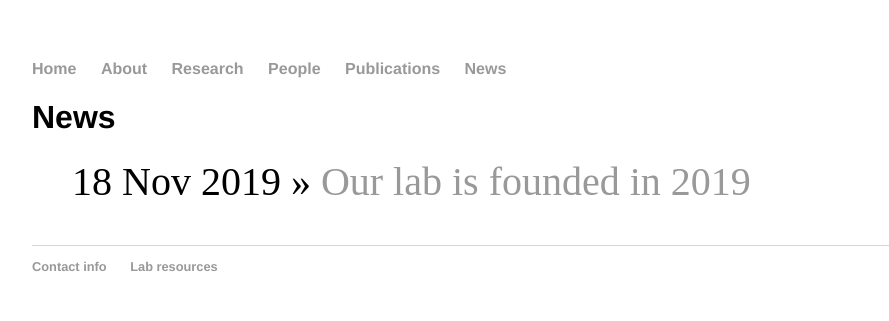
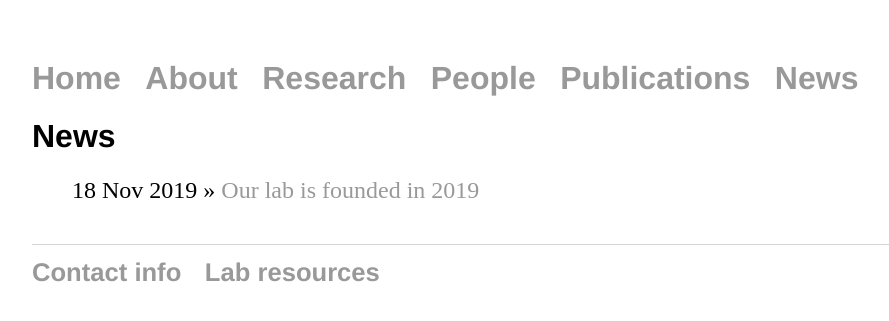
Before and after one commit to wangbenchi/wangbenchi.github.io, a Jekyll site: the page built from news/index.html, in a window 1280 px wide. Shown: the top 321 px of the page, without its empty margins (160-1049 px from the left). Built offline with Jekyll 4.4.1, drawn with Linux system fonts in a browser that asks for light colours.

Commit message:
Update main.css

```diff
--- a/css/main.css
+++ b/css/main.css
@@ -11,6 +11,7 @@ nav ul, footer ul {
 nav ul li, footer ul li {
     display: inline;
     margin-right: 20px;
+    font-size: 2em;
 }
 a {
     text-decoration: none;
@@ -35,7 +36,7 @@ footer {
 
 ul.posts {
     margin: 20px auto 40px;
-    font-size: 2.5em;
+    font-size: 1.5em;
 }
 
 ul.posts li {
```
